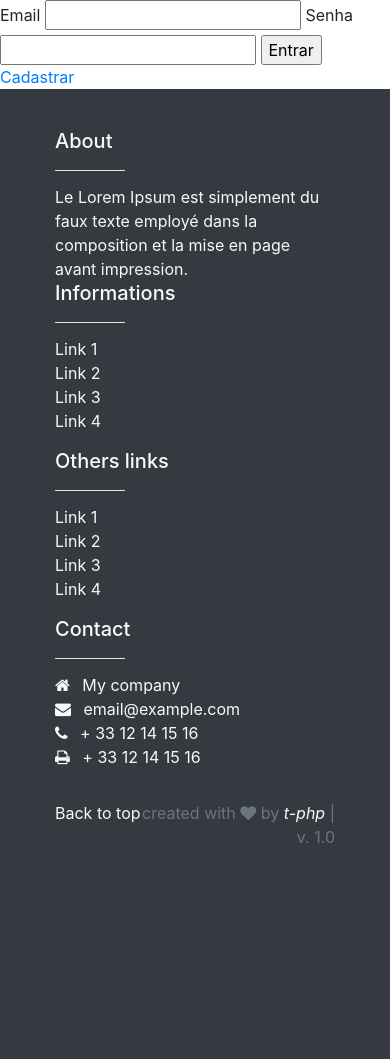
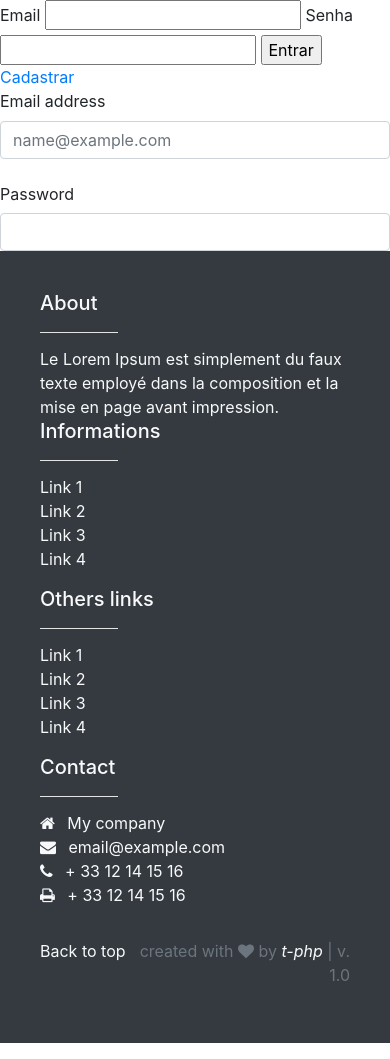
Before and after one commit to Crystroll/TCC, a PHP site: page /login.php in a window 390 px wide. Shown: the part 61-1120 px from the top of the page. Before the commit the page ends 904 px from the top, so only its background shows below. Run offline with PHP 8.4, Linux system fonts and the light colour scheme.

Commit message:
fiz tal coisa

```diff
--- a/login.php
+++ b/login.php
@@ -20,7 +20,15 @@ include "header.html";
         </form>
     </div>
     <a href="registro.html">Cadastrar</a>
-
+    <div class="mb-3">
+  <label for="exampleFormControlInput1" class="form-label">Email address</label>
+  <input type="email" class="form-control" id="exampleFormControlInput1" placeholder="name@example.com">
+</div>
+<div class="mb-3 row">
+    <label for="inputPassword" class="col-sm-2 col-form-label">Password</label>
+    <div class="col-sm-10">
+      <input type="password" class="form-control" id="inputPassword">
+    </div>
 
 </body>
 </html>
```
